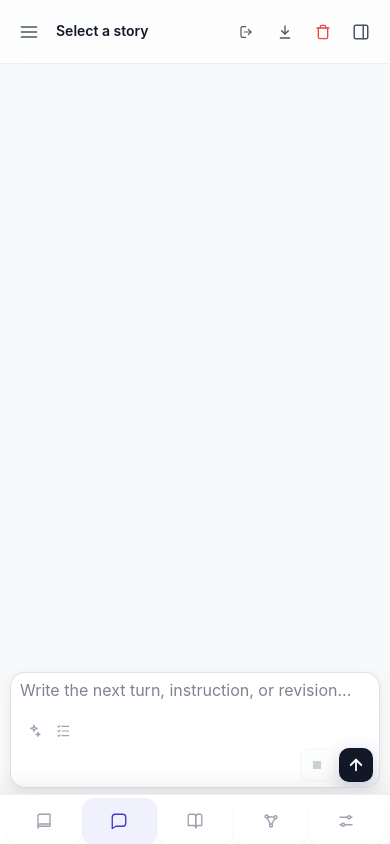
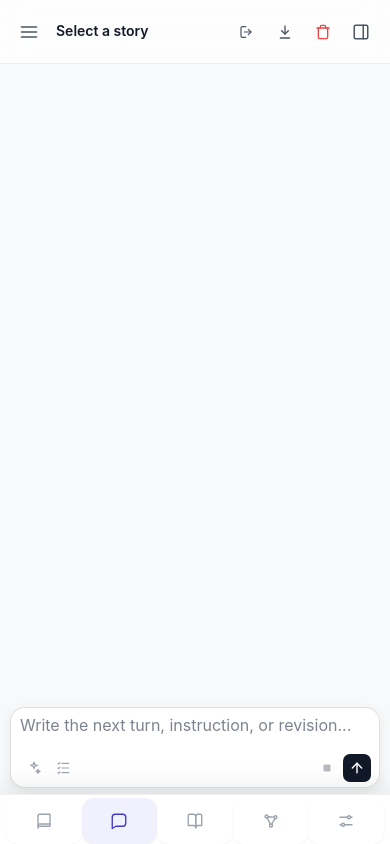
Before and after one commit to jizhaolu27-maker/Nocturne-Atlas, a website: page public/index.html in a window 390 px wide. Drawn offline with Linux system fonts and the light colour scheme; no server answers.

Commit message:
fix: align chat input actions horizontally

```diff
--- a/public/index.html
+++ b/public/index.html
@@ -165,6 +165,7 @@
           <div class="chat-form-main">
             <textarea id="chat-input" placeholder="Write the next turn, instruction, or revision..." rows="1"></textarea>
             <div class="chat-form-tools" aria-label="Proposal shortcuts">
+              <span class="chat-form-tools-group">
                 <button id="chat-proposal-generate-btn" class="chat-tool-btn" type="button" title="Check recent conversation for proposals" aria-label="Check recent conversation for proposals">
                   <svg width="16" height="16" viewBox="0 0 24 24" fill="none" stroke="currentColor" stroke-width="1.8" stroke-linecap="round" stroke-linejoin="round" aria-hidden="true"><path d="m12 3 1.2 3.8L17 8l-3.8 1.2L12 13l-1.2-3.8L7 8l3.8-1.2L12 3Z"></path><path d="m18 14 .8 2.2L21 17l-2.2.8L18 20l-.8-2.2L15 17l2.2-.8L18 14Z"></path></svg>
                 </button>
@@ -172,24 +173,16 @@
                   <svg width="16" height="16" viewBox="0 0 24 24" fill="none" stroke="currentColor" stroke-width="1.8" stroke-linecap="round" stroke-linejoin="round" aria-hidden="true"><path d="M9 5h10M9 12h10M9 19h10"></path><path d="m3 5 1 1 2-2M3 12l1 1 2-2M3 19l1 1 2-2"></path></svg>
                   <span id="chat-proposal-count" class="chat-tool-badge" hidden>0</span>
                 </button>
+              </span>
+              <span class="chat-form-tools-group chat-form-tools-primary">
+                <button id="chat-stop-btn" class="chat-tool-btn stop-btn" type="button" disabled title="Stop Generating" aria-label="Stop generating">
+                  <svg width="12" height="12" viewBox="0 0 24 24" fill="currentColor" stroke="none"><rect x="5" y="5" width="14" height="14" rx="2"></rect></svg>
+                </button>
+                <button id="chat-send-btn" class="chat-tool-btn send-btn" type="submit" title="Send" aria-label="Send message">
+                  <svg width="16" height="16" viewBox="0 0 24 24" fill="none" stroke="currentColor" stroke-width="2.2" stroke-linecap="round" stroke-linejoin="round"><line x1="12" y1="19" x2="12" y2="5"></line><polyline points="5 12 12 5 19 12"></polyline></svg>
+                </button>
+              </span>
             </div>
-          </div>
-          <div class="chat-form-btns" aria-label="Chat actions">
-            <button id="chat-stop-btn" class="chat-action-btn stop-btn" type="button" disabled title="Stop Generating"
-              aria-label="Stop generating">
-              <svg width="14" height="14" viewBox="0 0 24 24" fill="currentColor" stroke="none">
-                <rect x="5" y="5" width="14" height="14" rx="2"></rect>
-              </svg>
-            </button>
-
-            <button id="chat-send-btn" class="chat-action-btn send-btn" type="submit" title="Send"
-              aria-label="Send message">
-              <svg width="18" height="18" viewBox="0 0 24 24" fill="none" stroke="currentColor" stroke-width="2.5"
-                stroke-linecap="round" stroke-linejoin="round">
-                <line x1="12" y1="19" x2="12" y2="5"></line>
-                <polyline points="5 12 12 5 19 12"></polyline>
-              </svg>
-            </button>
           </div>
         </form>
         <div id="chat-status" class="chat-status" aria-live="polite"></div>
--- a/public/styles.css
+++ b/public/styles.css
@@ -602,8 +602,8 @@ body[data-theme="dark"] .chat-topbar {
   min-width: 0;
   max-width: 780px;
   display: grid;
-  grid-template-columns: minmax(0, 1fr) auto;
-  gap: 8px;
+  grid-template-columns: minmax(0, 1fr);
+  gap: 0;
   align-items: end;
   position: relative;
   overflow: hidden;
@@ -707,8 +707,17 @@ body[data-theme="dark"] .chat-form:focus-within {
 .chat-form-tools {
   display: flex;
   align-items: center;
+  justify-content: space-between;
+  gap: 8px;
+  min-width: 0;
+  min-height: 26px;
+}
+
+.chat-form-tools-group {
+  display: inline-flex;
+  align-items: center;
   gap: 2px;
-  min-height: 24px;
+  flex: 0 0 auto;
 }
 
 .chat-tool-btn {
@@ -716,8 +725,8 @@ body[data-theme="dark"] .chat-form:focus-within {
   display: inline-flex;
   align-items: center;
   justify-content: center;
-  width: 28px;
-  height: 24px;
+  width: 27px;
+  height: 26px;
   padding: 0;
   border: 0;
   border-radius: 7px;
@@ -729,6 +738,22 @@ body[data-theme="dark"] .chat-form:focus-within {
 .chat-tool-btn:hover:not(:disabled) {
   background: var(--bg-strong);
   color: var(--ink);
+}
+
+.chat-form-tools .send-btn {
+  background: var(--ink);
+  color: var(--bg);
+  border: 0;
+  box-shadow: none;
+}
+
+body[data-theme="dark"] .chat-form-tools .send-btn {
+  background: #f3f4f6;
+  color: #0b0f19;
+}
+
+.chat-form-tools .stop-btn:not(:disabled) {
+  color: var(--risk);
 }
 
 .chat-tool-btn.is-loading svg {
@@ -769,15 +794,6 @@ body[data-theme="dark"] #chat-input::placeholder {
 
 #chat-input::-webkit-resizer {
   display: none;
-}
-
-.chat-form-btns {
-  display: flex;
-  flex-direction: column;
-  justify-content: flex-end;
-  align-items: center;
-  gap: 6px;
-  padding-left: 4px;
 }
 
 .chat-action-btn {
@@ -2300,21 +2316,21 @@ textarea {
   }
 
   .chat-form {
-    width: min(100%, 860px);
-    gap: 5px;
+    width: min(100%, 780px);
+    gap: 0;
     max-width: 100%;
     border-radius: 15px;
     padding: 5px 6px 5px 9px;
   }
 
-  .chat-form-btns {
-    gap: 5px;
-    padding-top: 0;
-  }
-
-  .chat-action-btn {
-    width: 34px !important;
-    height: 34px !important;
+  .chat-form-tools {
+    width: 100%;
+    flex-wrap: nowrap;
+  }
+
+  .chat-tool-btn {
+    width: 28px;
+    height: 28px;
   }
 
   #chat-input {
```
Lines whose indentation alone changed are shown as unchanged.
